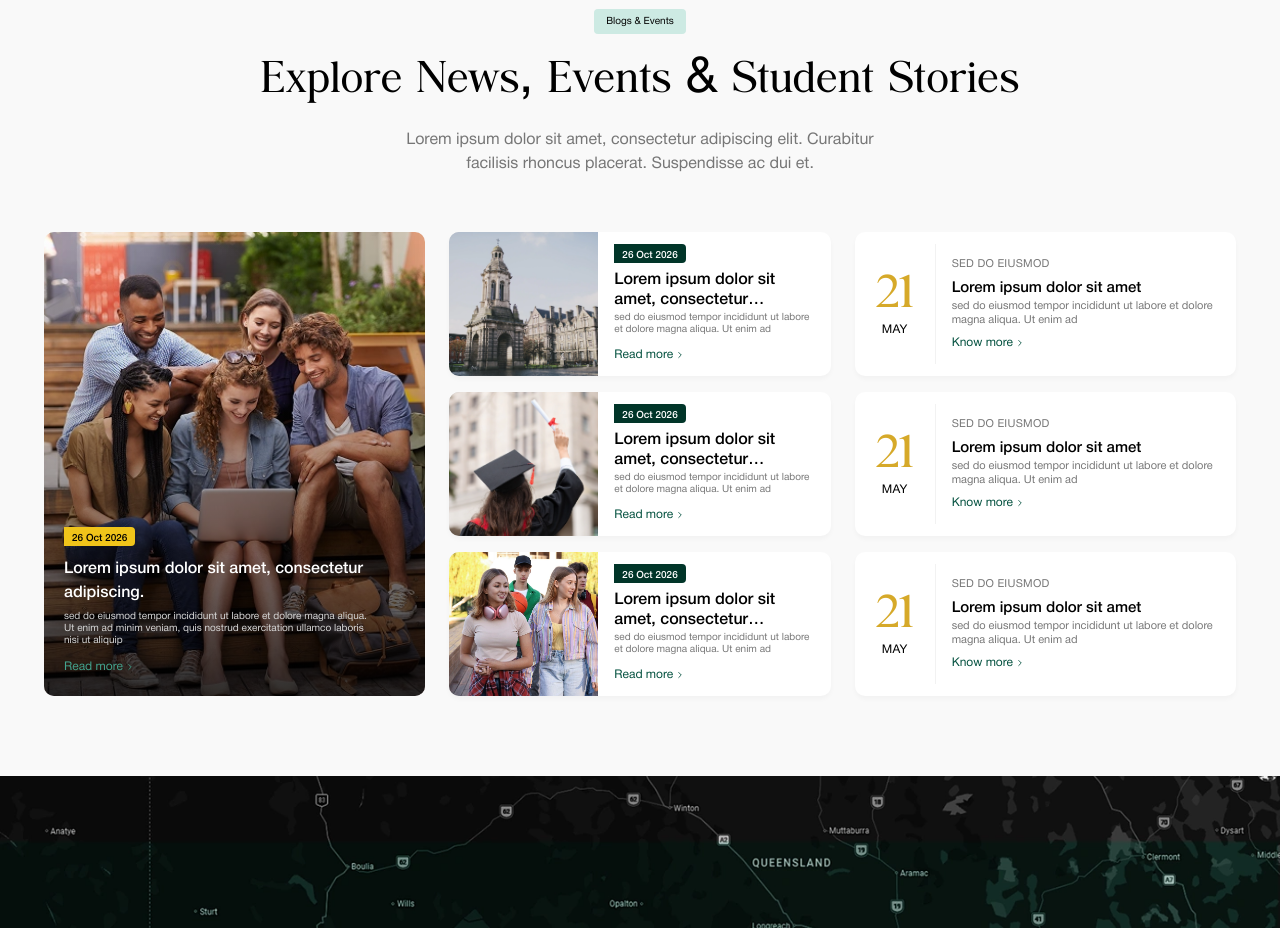
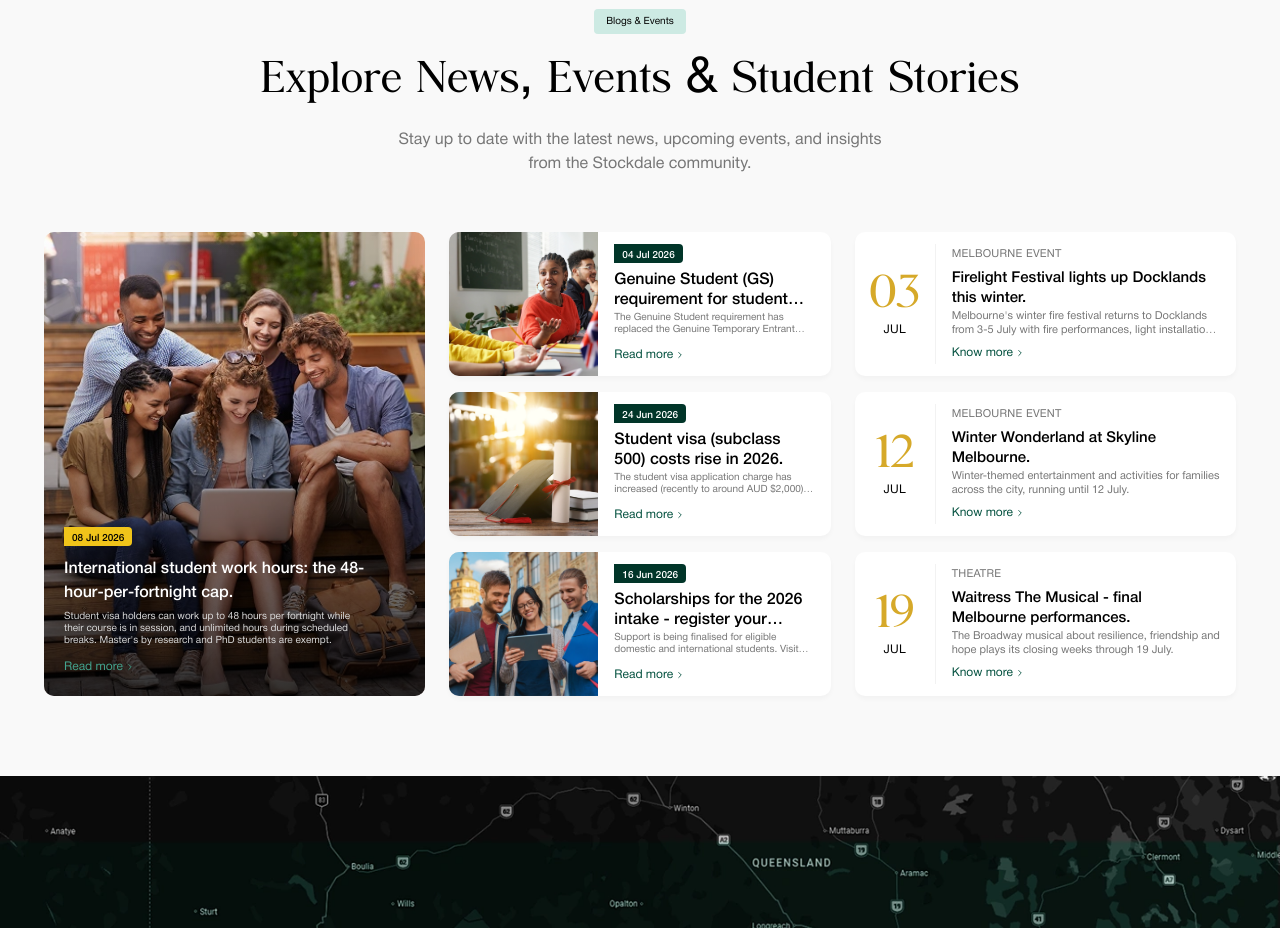
Before and after one commit to Ronit-Infodelix/stockdale.com.au, a Next.js app: page / in a window 1280 px wide. Shown: the part 6120-7048 px from the top of the page. Built offline with nearby package versions, Linux system fonts and the light colour scheme.

Commit message:
updated blog

```diff
--- a/app/(site-pages)/(home)/components/BlogsEvents.tsx
+++ b/app/(site-pages)/(home)/components/BlogsEvents.tsx
@@ -4,82 +4,103 @@ import { ChevronRight } from "lucide-react";
 import Image from "next/image";
 import { motion } from "framer-motion";
 import Container from "../../../components/ui/Container";
+import { ARTICLES } from "../../../lib/news";
 
 const SPRING   = [0.22, 1, 0.36, 1] as const;
 const VIEWPORT = { once: true, margin: "-60px" } as const;
 
 /* ─── data ─────────────────────────────────────────────────── */
 
-const blogPosts = [
-  {
-    date: "26 Oct 2026",
-    title: "Lorem ipsum dolor sit amet, consectetur adipiscing.",
-    excerpt: "sed do eiusmod tempor incididunt ut labore et dolore magna aliqua. Ut enim ad",
-    image: "/images/home/gallery/gallery-3.webp",
-  },
-  {
-    date: "26 Oct 2026",
-    title: "Lorem ipsum dolor sit amet, consectetur adipiscing.",
-    excerpt: "sed do eiusmod tempor incididunt ut labore et dolore magna aliqua. Ut enim ad",
-    image: "/images/home/gallery/gallery-1.webp",
-  },
-  {
-    date: "26 Oct 2026",
-    title: "Lorem ipsum dolor sit amet, consectetur adipiscing.",
-    excerpt: "sed do eiusmod tempor incididunt ut labore et dolore magna aliqua. Ut enim ad",
-    image: "/images/home/gallery/gallery-4.webp",
-  },
-];
+const featured = (() => {
+  const a = ARTICLES.News[0];
+  return {
+    date: `${a.day} ${a.month} 2026`,
+    title: a.title,
+    excerpt: a.excerpt,
+    image: a.image,
+    href: a.href ?? "/news-and-events",
+  };
+})();
 
-const events = [
-  { day: "21", month: "May", category: "Sed Do Eiusmod", title: "Lorem ipsum dolor sit amet", description: "sed do eiusmod tempor incididunt ut labore et dolore magna aliqua. Ut enim ad" },
-  { day: "21", month: "May", category: "Sed Do Eiusmod", title: "Lorem ipsum dolor sit amet", description: "sed do eiusmod tempor incididunt ut labore et dolore magna aliqua. Ut enim ad" },
-  { day: "21", month: "May", category: "Sed Do Eiusmod", title: "Lorem ipsum dolor sit amet", description: "sed do eiusmod tempor incididunt ut labore et dolore magna aliqua. Ut enim ad" },
-];
+const blogPosts = ARTICLES.News.slice(1, 4).map((a) => ({
+  date: `${a.day} ${a.month} 2026`,
+  title: a.title,
+  excerpt: a.excerpt,
+  image: a.image,
+  href: a.href ?? "/news-and-events",
+}));
+
+const events = ARTICLES.Events.slice(0, 3).map((a) => ({
+  day: a.day,
+  month: a.month,
+  category: a.category,
+  title: a.title,
+  description: a.excerpt,
+  href: a.href ?? "/news-and-events",
+}));
 
 /* ─── sub-components ────────────────────────────────────────── */
 
-function BlogCard({ date, title, excerpt, image }: (typeof blogPosts)[number]) {
+function BlogCard({ date, title, excerpt, image, href }: (typeof blogPosts)[number]) {
+  const external = href.startsWith("http");
   return (
-    <div className="flex h-[144px] bg-white rounded-[10px] shadow-[0px_3px_5px_0px_rgba(0,0,0,0.03)] overflow-hidden">
-      {/* Image */}
+    <a
+      href={href}
+      target={external ? "_blank" : undefined}
+      rel={external ? "noopener noreferrer" : undefined}
+      className="group flex h-36 bg-white rounded-[10px] shadow-[0px_3px_5px_0px_rgba(0,0,0,0.03)] overflow-hidden hover:shadow-md transition-shadow"
+    >
       <div className="w-[149px] shrink-0 relative overflow-hidden bg-[#d9d9d9]">
-        <Image src={image} alt={title} fill className="object-cover" />
+        <Image
+          src={image}
+          alt={title}
+          fill
+          className="object-cover group-hover:scale-[1.04] transition-transform duration-500"
+        />
       </div>
-      {/* Content */}
       <div className="flex flex-col justify-between flex-1 px-4 py-3">
         <div className="flex flex-col gap-1">
-          <span className="inline-flex self-start items-center bg-brand-green-darkest text-white text-[10px] font-medium font-sans px-2 py-[2px] rounded-r-[4px]">
+          <span className="inline-flex self-start items-center bg-brand-green-darkest text-white text-[10px] font-medium font-sans px-2 py-0.5 rounded-r-sm">
             {date}
           </span>
-          <h3 className="font-sans font-medium text-[16px] leading-[20px] text-black line-clamp-2">{title}</h3>
-          <p className="font-sans text-[10px] leading-[12px] text-brand-gray line-clamp-2">{excerpt}</p>
+          <h3 className="font-sans font-medium text-[16px] leading-5 text-black line-clamp-2 group-hover:text-brand-green-dark transition-colors">
+            {title}
+          </h3>
+          <p className="font-sans text-[10px] leading-3 text-brand-gray line-clamp-2">{excerpt}</p>
         </div>
-        <a href="#" className="flex items-center gap-0.5 text-[#014f3d] text-[12px] font-sans">
+        <span className="flex items-center gap-0.5 text-brand-green-dark text-[12px] font-sans">
           Read more <ChevronRight size={10} strokeWidth={2} />
-        </a>
+        </span>
       </div>
-    </div>
+    </a>
   );
 }
 
-function EventItem({ day, month, category, title, description }: (typeof events)[number]) {
+function EventItem({ day, month, category, title, description, href }: (typeof events)[number]) {
+  const external = href.startsWith("http");
   return (
-    <div className="flex h-[144px] bg-white rounded-[10px] shadow-[0px_3px_5px_0px_rgba(0,0,0,0.03)] overflow-hidden">
-      <div className="w-[80px] shrink-0 flex flex-col items-center justify-center">
-        <span className="font-agatho text-[#d6a929] text-[52px] leading-none">{day}</span>
+    <a
+      href={href}
+      target={external ? "_blank" : undefined}
+      rel={external ? "noopener noreferrer" : undefined}
+      className="group flex h-36 bg-white rounded-[10px] shadow-[0px_3px_5px_0px_rgba(0,0,0,0.03)] overflow-hidden hover:shadow-md transition-shadow"
+    >
+      <div className="w-20 shrink-0 flex flex-col items-center justify-center">
+        <span className="font-agatho text-brand-gold-dark text-[52px] leading-none">{day}</span>
         <span className="font-sans text-[12px] uppercase text-black tracking-wide">{month}</span>
       </div>
       <div className="w-px bg-[#f2f2f2] shrink-0 self-stretch my-3" />
       <div className="flex flex-col justify-center flex-1 px-4 gap-[3px]">
         <p className="font-sans text-[11px] uppercase tracking-wide text-brand-gray">{category}</p>
-        <h3 className="font-sans font-medium text-[15px] leading-[20px] text-black line-clamp-2">{title}</h3>
+        <h3 className="font-sans font-medium text-[15px] leading-5 text-black line-clamp-2 group-hover:text-brand-green-dark transition-colors">
+          {title}
+        </h3>
         <p className="font-sans text-[11px] leading-[14px] text-brand-gray line-clamp-2">{description}</p>
-        <a href="#" className="flex items-center gap-0.5 text-[#014f3d] text-[12px] font-sans mt-1">
+        <span className="flex items-center gap-0.5 text-brand-green-dark text-[12px] font-sans mt-1">
           Know more <ChevronRight size={10} strokeWidth={2} />
-        </a>
+        </span>
       </div>
-    </div>
+    </a>
   );
 }
 
@@ -103,7 +124,7 @@ export default function BlogsEvents() {
       {/* Header */}
       <Container className="flex flex-col items-center text-center mb-14">
         <motion.span
-          className="bg-brand-green-light text-black text-[10px] font-sans px-3 py-[5px] rounded-[4px] inline-block mb-4"
+          className="bg-brand-green-light text-black text-[10px] font-sans px-3 py-1.25 rounded-sm inline-block mb-4"
           initial={{ opacity: 0, scale: 0.85 }}
           whileInView={{ opacity: 1, scale: 1 }}
           viewport={VIEWPORT}
@@ -121,14 +142,14 @@ export default function BlogsEvents() {
           Explore News, Events &amp; Student Stories
         </motion.h2>
         <motion.p
-          className="font-sans text-[16px] leading-[24px] text-brand-gray max-w-[516px] mt-4"
+          className="font-sans text-[16px] leading-6 text-brand-gray max-w-[516px] mt-4"
           initial={{ opacity: 0, y: 16 }}
           whileInView={{ opacity: 1, y: 0 }}
           viewport={VIEWPORT}
           transition={{ duration: 0.65, delay: 0.18, ease: SPRING }}
         >
-          Lorem ipsum dolor sit amet, consectetur adipiscing elit. Curabitur
-          facilisis rhoncus placerat. Suspendisse ac dui et.
+          Stay up to date with the latest news, upcoming events, and insights
+          from the Stockdale community.
         </motion.p>
       </Container>
 
@@ -136,9 +157,12 @@ export default function BlogsEvents() {
       <Container>
         <div className="grid grid-cols-3 gap-6">
 
-          {/* ── Col 1: Featured article with students.png ── */}
-          <motion.div
-            className="relative rounded-[10px] overflow-hidden"
+          {/* ── Col 1: Featured card ── */}
+          <motion.a
+            href={featured.href}
+            target={featured.href.startsWith("http") ? "_blank" : undefined}
+            rel={featured.href.startsWith("http") ? "noopener noreferrer" : undefined}
+            className="group relative rounded-[10px] overflow-hidden"
             style={{ height: cardStackH }}
             initial={{ opacity: 0, x: -40 }}
             whileInView={{ opacity: 1, x: 0 }}
@@ -146,31 +170,31 @@ export default function BlogsEvents() {
             transition={{ duration: 0.8, ease: SPRING }}
           >
             <Image
-              src="/images/home/students.webp"
-              alt="Featured article"
+              src={featured.image}
+              alt={featured.title}
               fill
-              className="object-cover object-center"
+              className="object-cover object-center group-hover:scale-[1.03] transition-transform duration-500"
               priority
             />
             <div
-              className="absolute inset-0"
+              className="absolute inset-0 group-hover:bg-black/10 transition-colors duration-300"
               style={{ background: "linear-gradient(to bottom, rgba(0,0,0,0) 0%, rgba(0,0,0,0.08) 29%, rgba(0,0,0,0.80) 100%)" }}
             />
             <div className="absolute bottom-0 left-0 right-0 p-5 flex flex-col gap-2">
-              <span className="inline-flex self-start items-center bg-[#f0c41a] text-black text-[10px] font-medium font-sans px-2 py-[2px] rounded-r-[4px]">
-                26 Oct 2026
+              <span className="inline-flex self-start items-center bg-brand-gold text-black text-[10px] font-medium font-sans px-2 py-0.5 rounded-r-sm">
+                {featured.date}
               </span>
-              <h3 className="font-sans font-medium text-[16px] leading-[24px] text-white max-w-[305px]">
-                Lorem ipsum dolor sit amet, consectetur adipiscing.
+              <h3 className="font-sans font-medium text-[16px] leading-6 text-white max-w-[305px]">
+                {featured.title}
               </h3>
-              <p className="font-sans text-[10px] leading-[12px] text-[#d9d9d9] max-w-[304px]">
-                sed do eiusmod tempor incididunt ut labore et dolore magna aliqua. Ut enim ad minim veniam, quis nostrud exercitation ullamco laboris nisi ut aliquip
+              <p className="font-sans text-[10px] leading-3 text-[#d9d9d9] max-w-[304px]">
+                {featured.excerpt}
               </p>
-              <a href="#" className="flex items-center gap-0.5 text-[#43a48e] text-[12px] font-sans mt-1">
+              <span className="flex items-center gap-0.5 text-brand-green text-[12px] font-sans mt-1">
                 Read more <ChevronRight size={10} strokeWidth={2} />
-              </a>
+              </span>
             </div>
-          </motion.div>
+          </motion.a>
 
           {/* ── Col 2: Blog cards with stagger ── */}
           <motion.div
```
